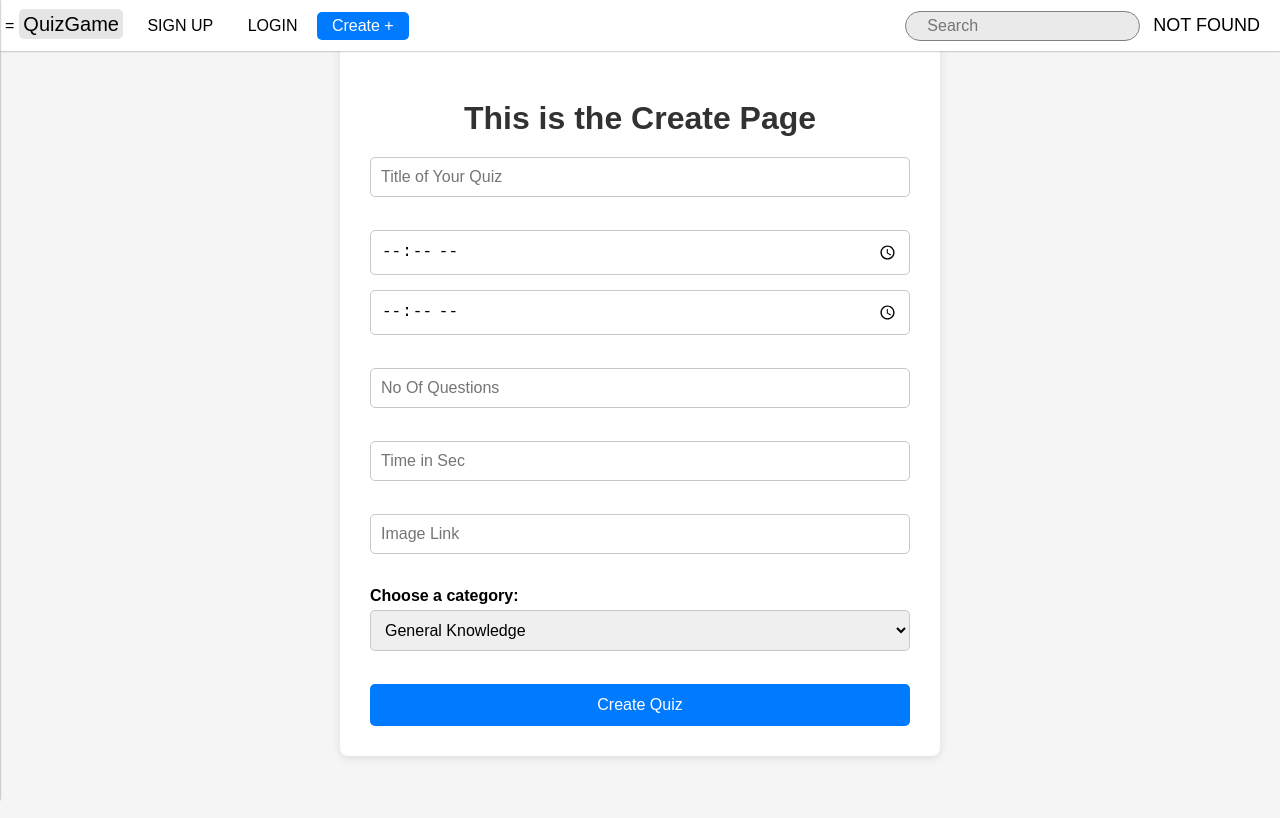
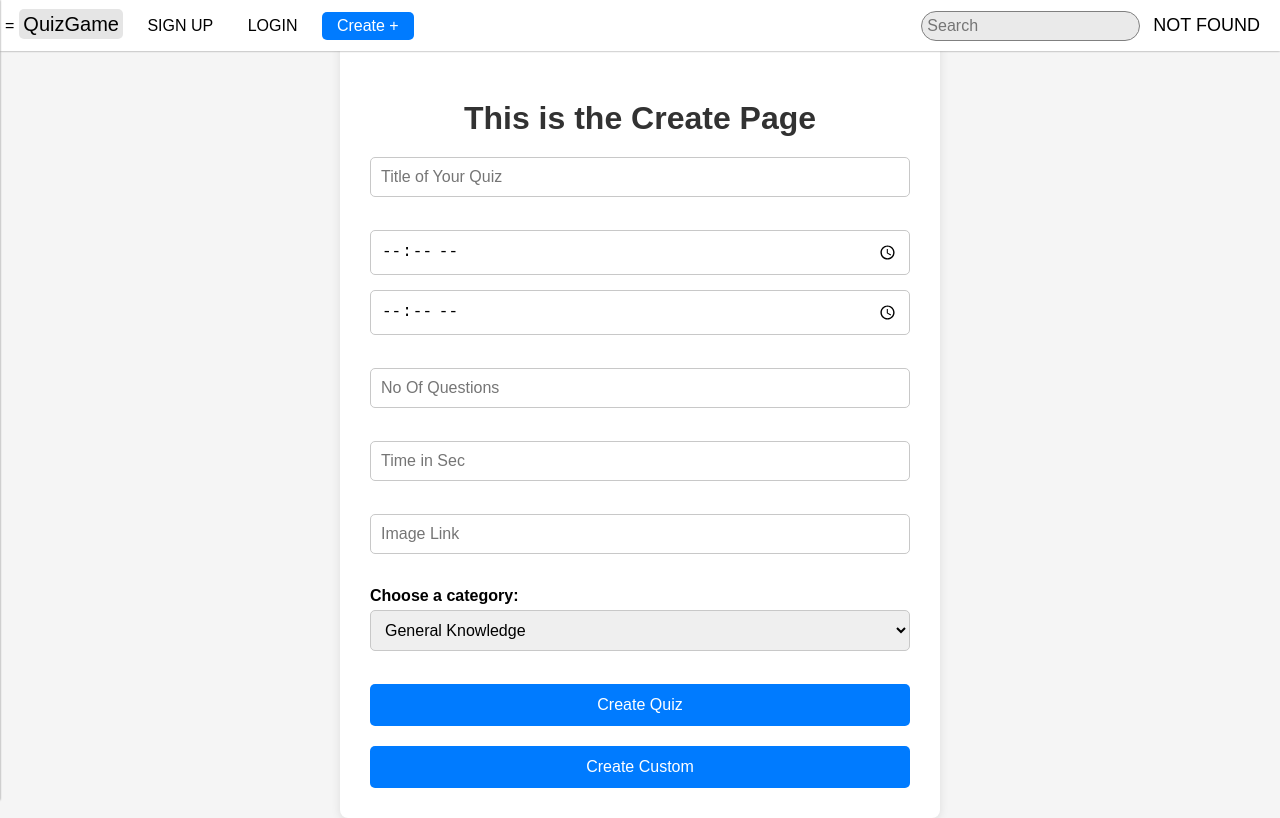
Before and after one commit to HarshitMalik001/QuizGame, a website: page frontend/Create.html in a window 1280 px wide. Drawn offline with Linux system fonts and the light colour scheme.

Commit message:
adding cutom create

```diff
--- a/frontend/Create.css
+++ b/frontend/Create.css
@@ -52,3 +52,20 @@ body {
     margin-bottom: 5px;
     font-weight: bold;
 }
+
+.custom-button {
+    background-color: rgb(0, 123, 255);
+    color: white;
+    border: none;
+    padding: 12px;
+    border-radius: 5px;
+    font-size: 16px;
+    cursor: pointer;
+    transition: background-color 0.3s;
+    text-align: center;
+    width: 100%;
+}
+
+.custom-button-container{
+    padding-top: 20px;
+}
--- a/frontend/Create.html
+++ b/frontend/Create.html
@@ -54,7 +54,7 @@
                 <div class="head-back">
 
                     <div class="search-box">
-                        <i class="">&#xf2bd</i>
+                        <i class=""></i>
                         <input class="search" type="text" placeholder="Search">
                     </div>
 
@@ -88,6 +88,9 @@
                     </select> <br>
                     <input type="submit" class="submit-button" value="Create Quiz">
                 </form>
+                <div class="custom-button-container">
+                    <button class="custom-button">Create Custom</button>
+                </div>
             </div>
         </div>
 
--- a/frontend/QuizPaze.css
+++ b/frontend/QuizPaze.css
@@ -12,7 +12,8 @@ body{
 }
 
 .top{
-  display: flex;
+  display: grid;
+  grid-template-columns: 80px auto;
   width: 100vw;
 }
 .main{
@@ -30,7 +31,7 @@ body{
   padding: 20px 40px;
   border-radius: 5px;
   box-shadow: 0 0 10px rgba(0, 0, 0, 0.1);
-  width: 80vw;
+  /* width: 80vw; */
 }
 
 .quiz-header {
--- a/frontend/head.css
+++ b/frontend/head.css
@@ -154,6 +154,9 @@ body{
     .button{
         display: none;
     }
+    .logo{
+        display: none;
+    }
 }
 
 
@@ -172,6 +175,7 @@ body{
     font-size: 16px;
     cursor: pointer;
     transition: background-color 0.3s, transform 0.2s;
+    margin: 5px;
 }
 
 .Create-button:hover {
--- a/server.js
+++ b/server.js
@@ -4,3 +4,6 @@ var app=express();
 app.use("/",express.static("./frontend"))
 
 app.listen(8081)
+module.exports = app;
+
+// module.exports = app;
```
